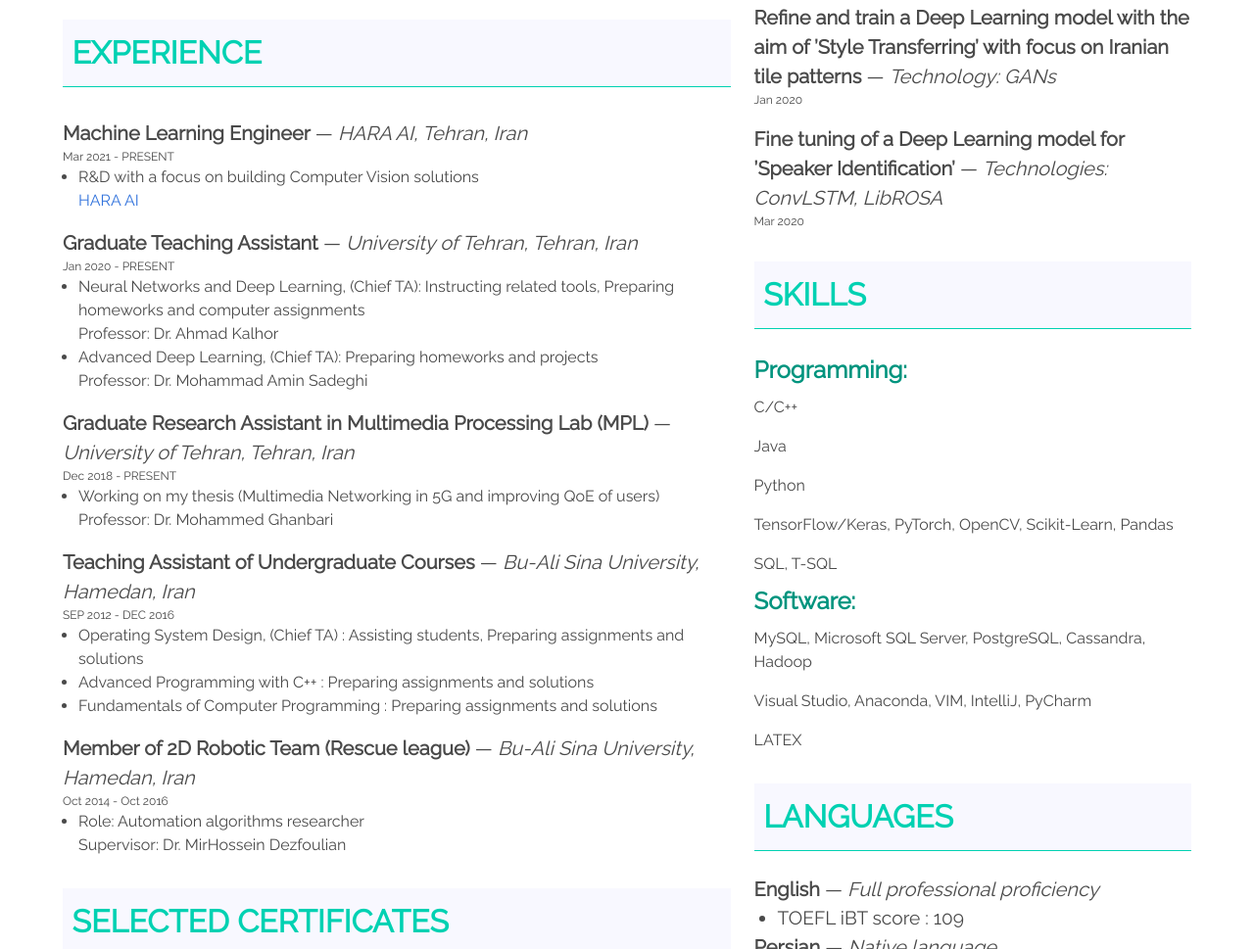
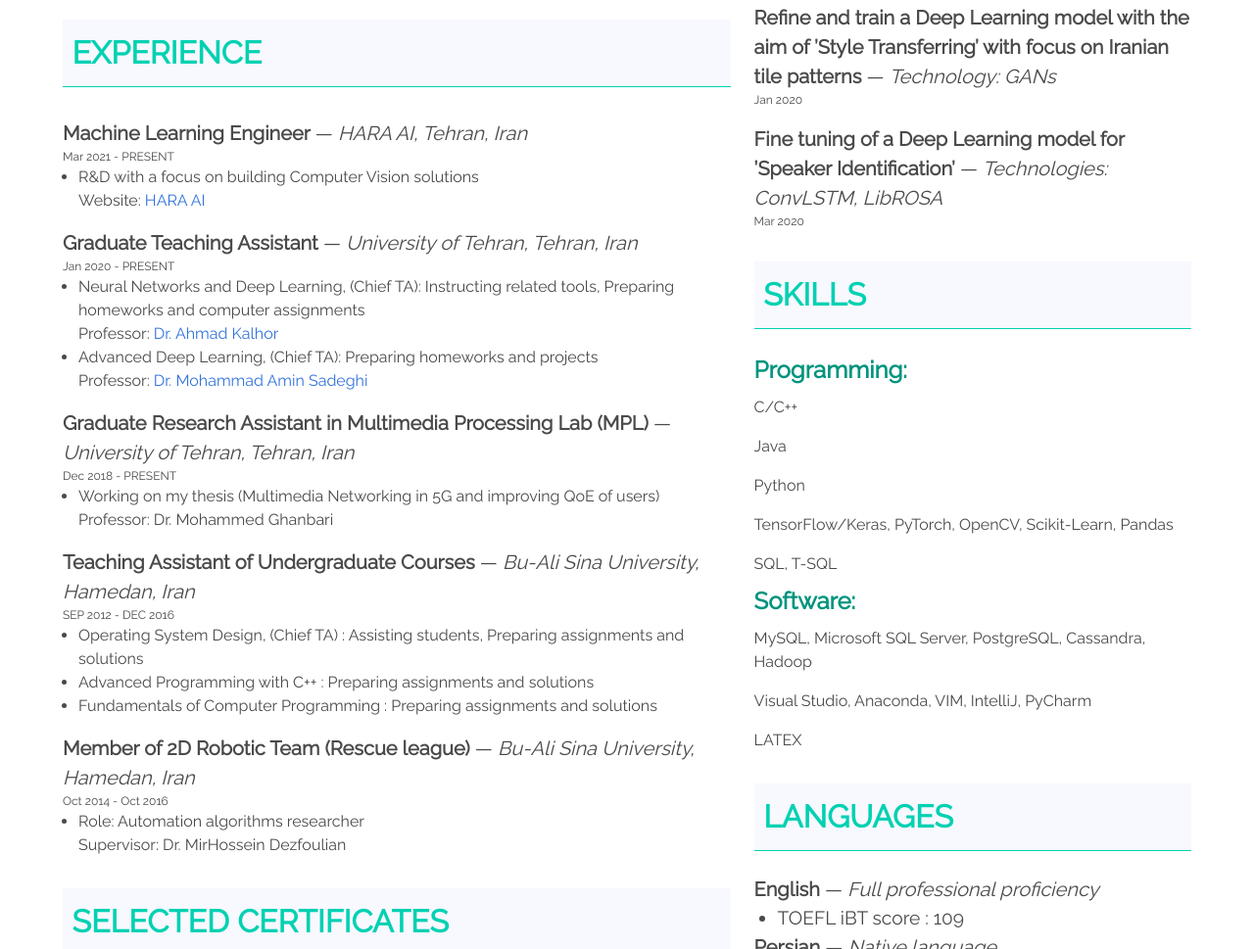
Before and after one commit to hamed-ahangari/hamed-ahangari.github.io, a plain HTML site: page index.html in a window 1280 px wide. Shown: the part 894-1863 px from the top of the page at 98% size. Drawn offline with Linux system fonts and the light colour scheme.

Commit message:
Update webpages

```diff
--- a/index.html
+++ b/index.html
@@ -259,7 +259,7 @@
                   <li>
                     R&D with a focus on building Computer Vision solutions
                     <br />
-                    <a href="https://hara.ai/">HARA AI</a>
+                    Website: <a href="https://hara.ai/">HARA AI</a>
                   </li>
                 </ul>
               </div>
@@ -278,13 +278,13 @@
                     related tools, Preparing homeworks and computer assignments
 
                     <br />
-                    Professor: Dr. Ahmad Kalhor
+                    Professor: <a href="https://scholar.google.com/citations?user=m7xdmMgAAAAJ&hl=en">Dr. Ahmad Kalhor</a>
                   </li>
                   <li>
                     Advanced Deep Learning, (Chief TA): Preparing homeworks and projects
 
                     <br />
-                    Professor: Dr. Mohammad Amin Sadeghi
+                    Professor: <a href="https://scholar.google.com/citations?user=Viogmi8AAAAJ&hl=en">Dr. Mohammad Amin Sadeghi</a>
                   </li>
                 </ul>
               </div>
```
Also changed, not shown: dark/index.html (+3 -3 lines).
